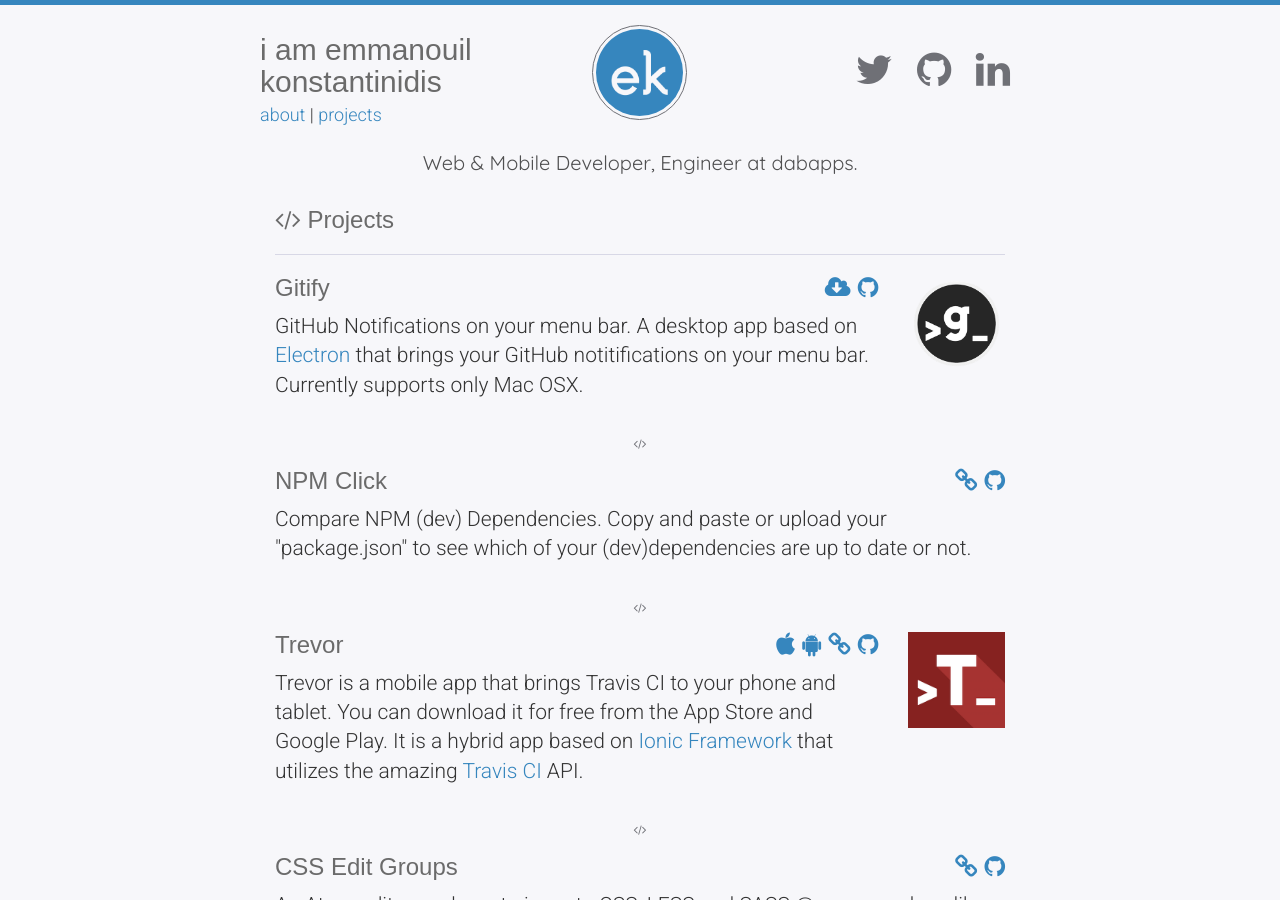
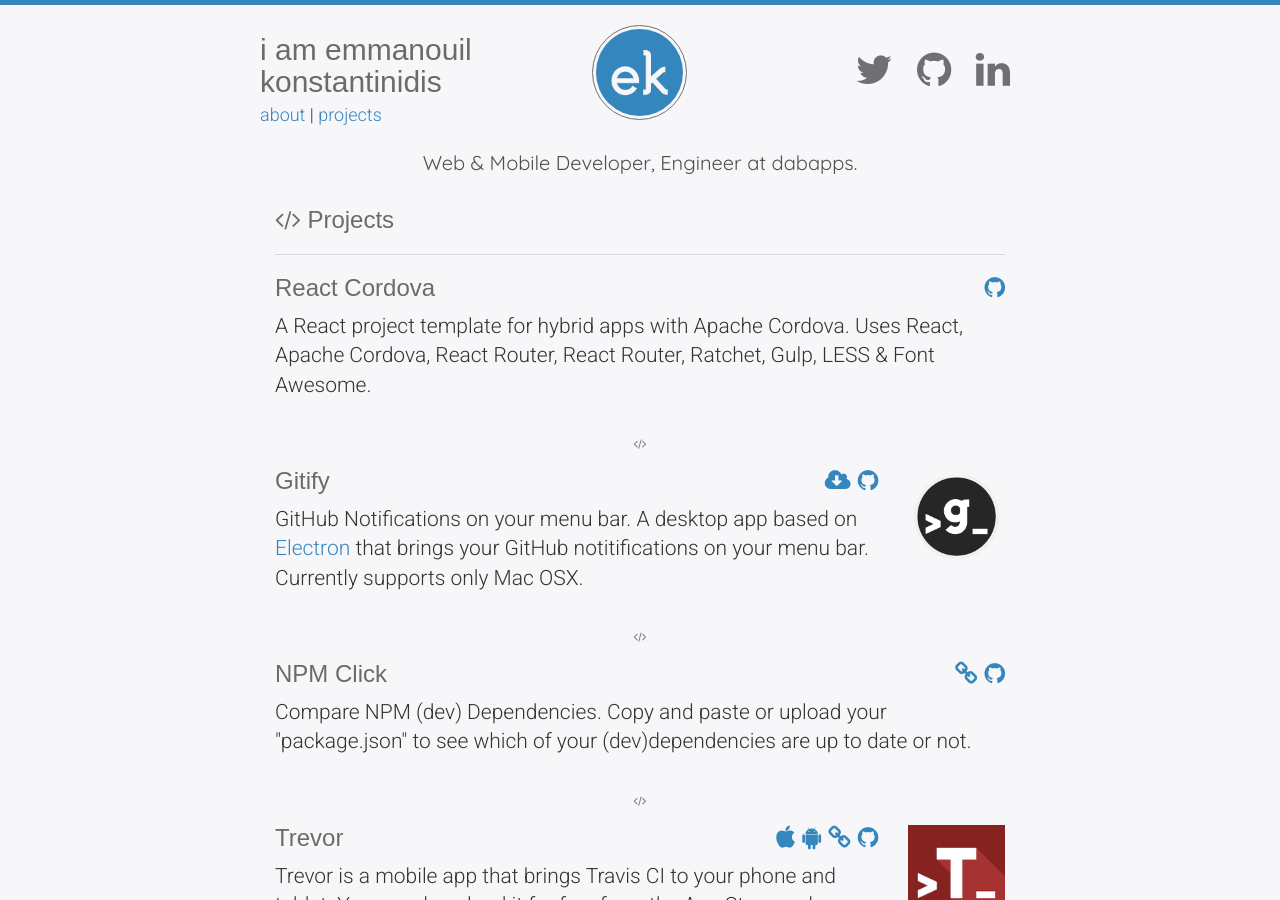
Before and after one commit to manosim/manos.im, a Jekyll site: the page built from projects.md, in a window 1280 px wide and 900 px high. Built offline with Jekyll 4.4.1, drawn with Linux system fonts in a browser that asks for light colours; some web fonts are replaced.

Commit message:
React Cordova

```diff
--- a/projects.md
+++ b/projects.md
@@ -6,6 +6,19 @@
 ---
 
 <div class="projects">
+
+  <div class="row project">
+    <div class="col-sm-12">
+      <h3>
+        React Cordova
+        <a href="http://www.github.com/ekonstantinidis/react-cordova" target="_blank"><i class="fa fa-github pull-right"></i></a>
+      </h3>
+      <p class="lead">A React project template for hybrid apps with Apache Cordova. Uses React, Apache Cordova, React Router, React Router, Ratchet, Gulp, LESS & Font Awesome.</p>
+    </div>
+  </div>
+
+  <div class="hr-code"><i class="fa fa-code"></i></div>
+
   <div class="row project">
     <div class="col-sm-10">
       <h3>
```
